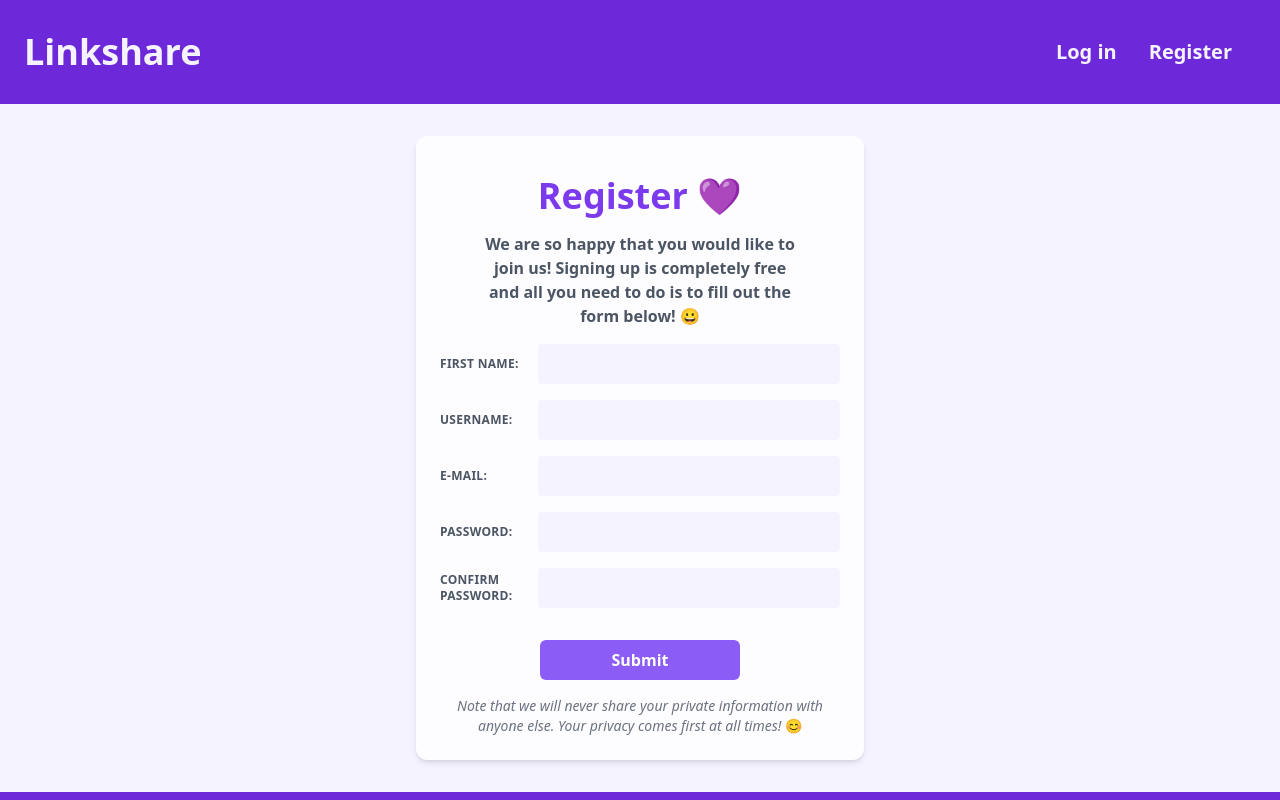
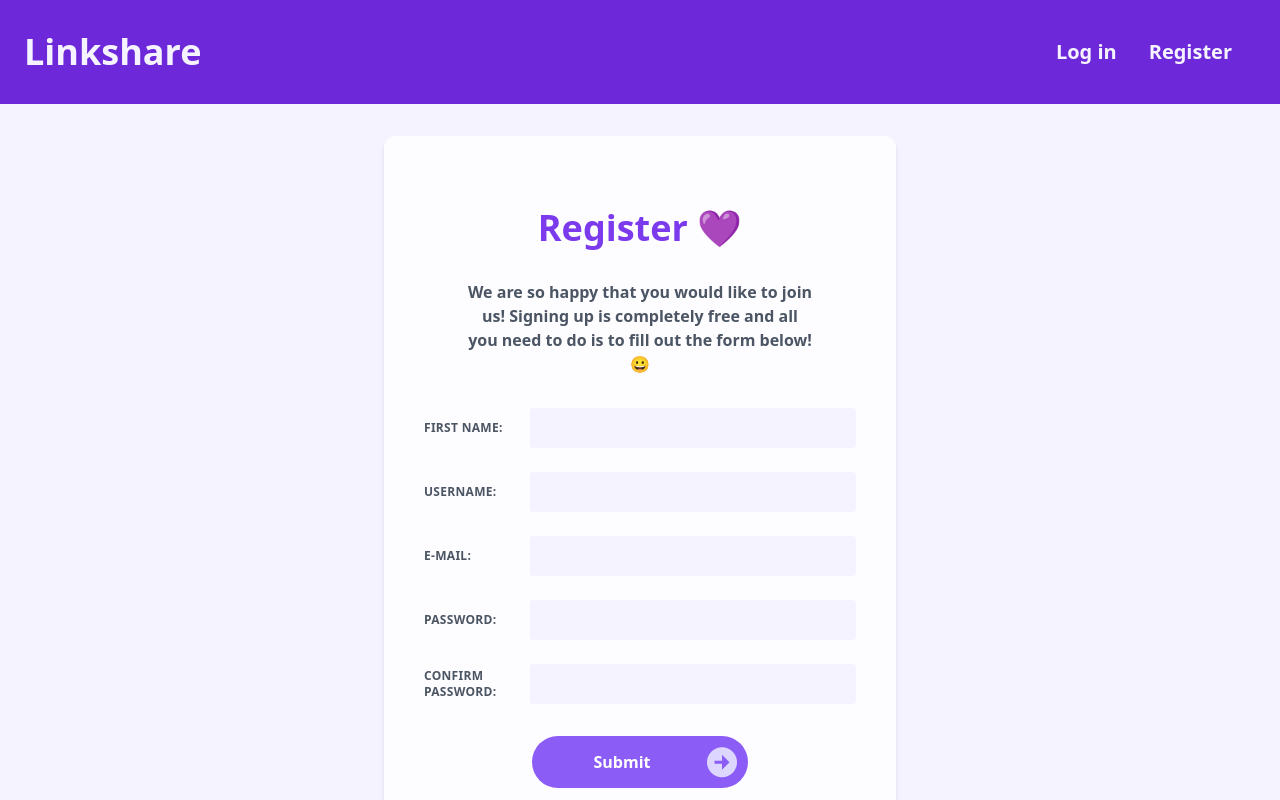
Before and after one commit to MatildaMared/linkshare, a React (Create React App) app in the folder client/: page /register in a window 1280 px wide. Shown: the top 800 px of the page. Built offline with nearby package versions, Linux system fonts and the light colour scheme.

Commit message:
add spacing and styling to login and register pages

```diff
--- a/client/public/index.html
+++ b/client/public/index.html
@@ -4,7 +4,8 @@
     <meta charset="utf-8" />
     <link rel="icon" href="%PUBLIC_URL%/favicon.ico" />
     <meta name="viewport" content="width=device-width, initial-scale=1" />
-    <title>React App</title>
+    <title>Linkshare 💜</title>
+    <link href='https://unpkg.com/boxicons@2.0.9/css/boxicons.min.css' rel='stylesheet'>
   </head>
   <body>
     <noscript>You need to enable JavaScript to run this app.</noscript>
--- a/client/src/pages/LoginPage.jsx
+++ b/client/src/pages/LoginPage.jsx
@@ -1,4 +1,5 @@
 import React, { useState, useEffect } from "react";
+import { Link } from "react-router-dom";
 import Layout from "../layout/Layout";
 
 const LoginPage = ({history}) => {
@@ -38,13 +39,22 @@ const LoginPage = ({history}) => {
 
 	return (
 		<Layout>
-			<div className="p-6 my-8 max-w-md mx-auto bg-white bg-opacity-80 rounded-xl shadow-md flex items-center space-x-4">
-				<div className="w-full">
-					<h1 className="text-4xl mb-8 mt-4 font-bold text-purple-600 text-center">
+			<div className="p-10 my-8 max-w-lg mx-auto bg-white bg-opacity-80 rounded-xl shadow-md flex items-center space-x-4">
+				<div className="w-full flex flex-col items-center">
+					<h1 className="text-4xl my-8 font-bold text-purple-600 text-center">
 						Log In 💜
 					</h1>
+					<p className="mb-8 font-sm font-semibold text-gray-600 w-4/5 text-center">
+						Welcome back gorgeous! 😊 Are you a new user?{" "}
+						<Link
+							className="whitespace-nowrap font-extrabold rounded text-purple-500 p-1 hover:bg-purple-500 hover:text-purple-100"
+							to="/register">
+							Click here
+						</Link>{" "}
+						to register!
+					</p>
 					<form className="w-full">
-						<div className="flex items-center mb-4">
+						<div className="flex items-center mb-6">
 							<label
 								className="w-1/3 block uppercase tracking-wide text-gray-600 text-xs font-bold"
 								htmlFor="email">
@@ -58,7 +68,7 @@ const LoginPage = ({history}) => {
 								onChange={(e) => setEmail(e.target.value)}
 							/>
 						</div>
-						<div className="flex items-center mb-4">
+						<div className="flex items-center mb-6">
 							<label
 								className="w-1/3 block uppercase tracking-wide text-gray-600 text-xs font-bold"
 								htmlFor="password">
@@ -73,19 +83,25 @@ const LoginPage = ({history}) => {
 							/>
 						</div>
 						<div className="flex items-center">
-							<p className="text-center mb-8 font-light text-gray-500">
+							<p className="text-center mb-4 font-light text-gray-500">
 								{errorMessage}
 							</p>
 						</div>
 						<div className="flex justify-center">
-							<input
-								className="bg-purple-500 p-2 rounded-md w-1/2 flex items-center justify-center text-white cursor-pointer font-semibold transition-all ease-in hover:bg-purple-50 hover:text-purple-700"
+							<button
+								className="bg-purple-500 p-2 mb-8 rounded-full w-1/2 flex items-center justify-center text-white cursor-pointer font-semibold transition-all ease-in hover:bg-purple-50 hover:text-purple-700"
 								type="submit"
-								value="Submit"
-								onClick={handleSubmit}
-							/>
+								onClick={"handleSubmit"}>
+								<span className="flex-grow">Submit</span>
+								<i className="bx bx-md bxs-right-arrow-circle text-purple-200"></i>
+							</button>
 						</div>
 					</form>
+					<p className="text-sm text-center font-light italic text-gray-400">
+						Note that we will never share your private information with anyone
+						else. Your privacy comes first at all times!
+						<span className="not-italic"> 😊</span>
+					</p>
 				</div>
 			</div>
 		</Layout>
--- a/client/src/pages/RegisterPage.jsx
+++ b/client/src/pages/RegisterPage.jsx
@@ -11,20 +11,20 @@ const RegisterPage = () => {
 
 	return (
 		<Layout>
-			<div className="p-6 my-8 max-w-md mx-auto bg-white bg-opacity-80 rounded-xl shadow-md flex items-center space-x-4">
+			<div className="p-10 my-8 max-w-lg mx-auto bg-white bg-opacity-80 rounded-xl shadow-md flex items-center space-x-4">
 				<div className="w-full">
 					<div className="flex flex-col items-center">
-						<h1 className="text-4xl mb-4 mt-4 font-bold text-purple-600 text-center">
+						<h1 className="text-4xl my-8 font-bold text-purple-600 text-center">
 							Register 💜
 						</h1>
-						<p className="mb-4 font-sm font-semibold text-gray-600 w-4/5 text-center">
+						<p className="mb-8 font-sm font-semibold text-gray-600 w-4/5 text-center">
 							We are so happy that you would like to join us! Signing up is
 							completely free and all you need to do is to fill out the form
 							below! 😀
 						</p>
 					</div>
 					<form className="w-full">
-						<div className="flex items-center mb-4">
+						<div className="flex items-center mb-6">
 							<label
 								className="w-1/3 block uppercase tracking-wide text-gray-600 text-xs font-bold"
 								htmlFor="firstname">
@@ -38,7 +38,7 @@ const RegisterPage = () => {
 								onChange={(e) => setFirstName(e.target.value)}
 							/>
 						</div>
-						<div className="flex items-center mb-4">
+						<div className="flex items-center mb-6">
 							<label
 								className="w-1/3 block uppercase tracking-wide text-gray-600 text-xs font-bold"
 								htmlFor="username">
@@ -52,7 +52,7 @@ const RegisterPage = () => {
 								onChange={(e) => setUsername(e.target.value)}
 							/>
 						</div>
-						<div className="flex items-center mb-4">
+						<div className="flex items-center mb-6">
 							<label
 								className="w-1/3 block uppercase tracking-wide text-gray-600 text-xs font-bold"
 								htmlFor="email">
@@ -66,7 +66,7 @@ const RegisterPage = () => {
 								onChange={(e) => setEmail(e.target.value)}
 							/>
 						</div>
-						<div className="flex items-center mb-4">
+						<div className="flex items-center mb-6">
 							<label
 								className="w-1/3 block uppercase tracking-wide text-gray-600 text-xs font-bold"
 								htmlFor="password">
@@ -98,21 +98,20 @@ const RegisterPage = () => {
 							{errorMessage}
 						</p>
 						<div className="flex items-center justify-center mt-4">
-							<input
-								className="bg-purple-500 p-2 mb-4 rounded-md w-1/2 flex items-center justify-center text-white cursor-pointer font-semibold transition-all ease-in hover:bg-purple-50 hover:text-purple-700"
+							<button
+								className="bg-purple-500 p-2 mb-8 rounded-full w-1/2 flex items-center justify-center text-white cursor-pointer font-semibold transition-all ease-in hover:bg-purple-50 hover:text-purple-700"
 								type="submit"
-								value="Submit"
-								onClick={"handleSubmit"}
-							/>
+								onClick={"handleSubmit"}>
+								<span className="flex-grow">Submit</span>
+								<i className="bx bx-md bxs-right-arrow-circle text-purple-200"></i>
+							</button>
 						</div>
 					</form>
-					<div>
-						<p className="text-sm text-center font-light italic text-gray-500">
-							Note that we will never share your private information with anyone
-							else. Your privacy comes first at all times!
-							<span className="not-italic"> 😊</span>
-						</p>
-					</div>
+					<p className="text-sm text-center font-light italic text-gray-400">
+						Note that we will never share your private information with anyone
+						else. Your privacy comes first at all times!{" "}
+						<span className="not-italic"> 😊</span>
+					</p>
 				</div>
 			</div>
 		</Layout>
```
